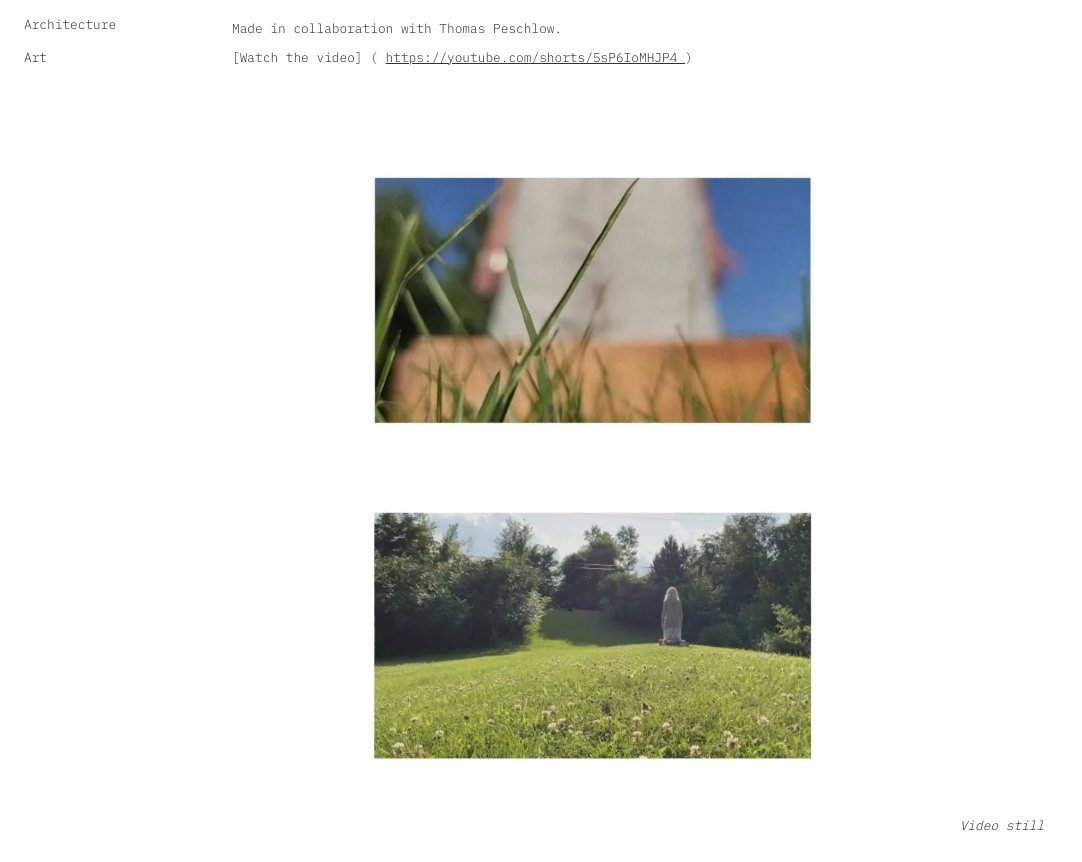
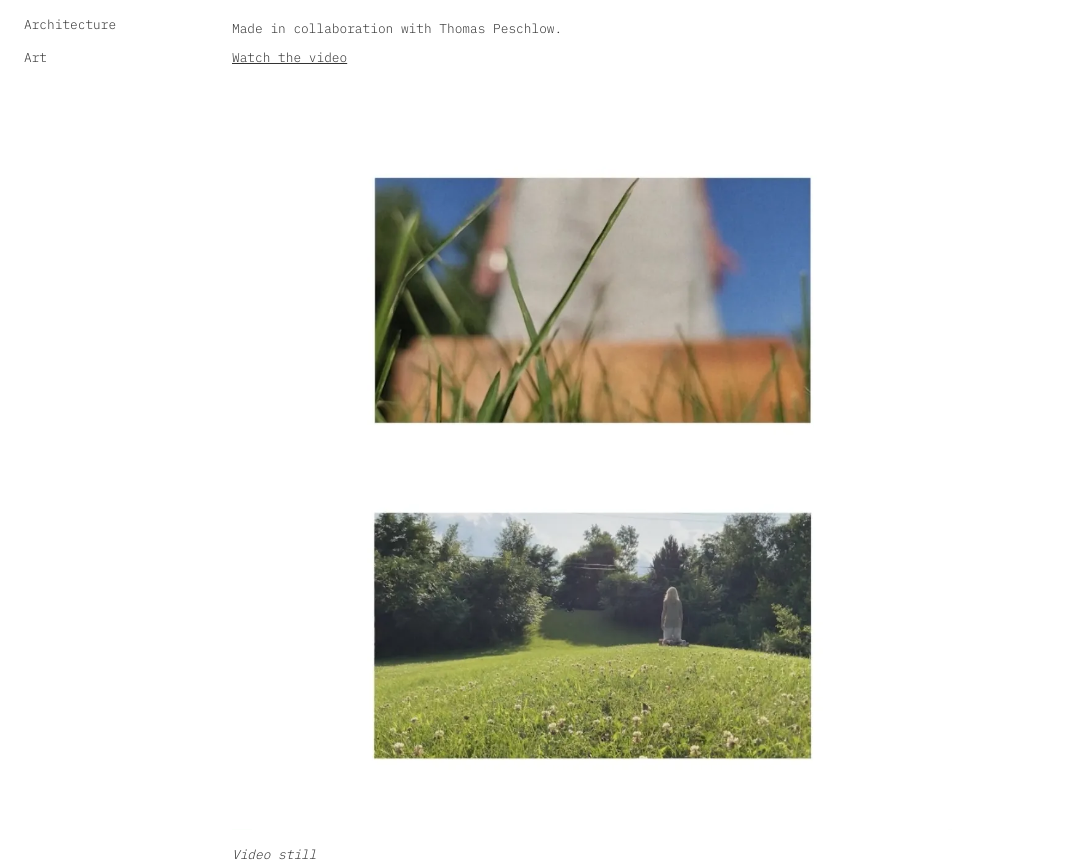
Before and after one commit to sigridjoubert/sigridjoubert.github.io, a plain HTML site: page Art/the_seventh_seal.html in a window 1280 px wide. Shown: the part 91-953 px from the top of the page, without its empty margins (0-1082 px from the left). Drawn offline with Linux system fonts and the light colour scheme.

Commit message:
deploy: 4efdddc775292bc9822eeefa0584cffc0c5b2dd9

```diff
--- a/Art/the_seventh_seal.html
+++ b/Art/the_seventh_seal.html
@@ -73,20 +73,22 @@
     Made in collaboration with Thomas Peschlow.
    </p>
    <p>
-    [Watch the video] (
     <a href="https://youtube.com/shorts/5sP6IoMHJP4">
-     https://youtube.com/shorts/5sP6IoMHJP4
+     Watch the video
     </a>
-    )
    </p>
    <p>
     <img alt="still1" src="/assets/img/still1.webp"/>
+   </p>
+   <p>
     <em>
      Video still
     </em>
    </p>
    <p>
     <img alt="still2" src="/assets/img/still2.webp"/>
+   </p>
+   <p>
     <em>
      Video still
     </em>
```
